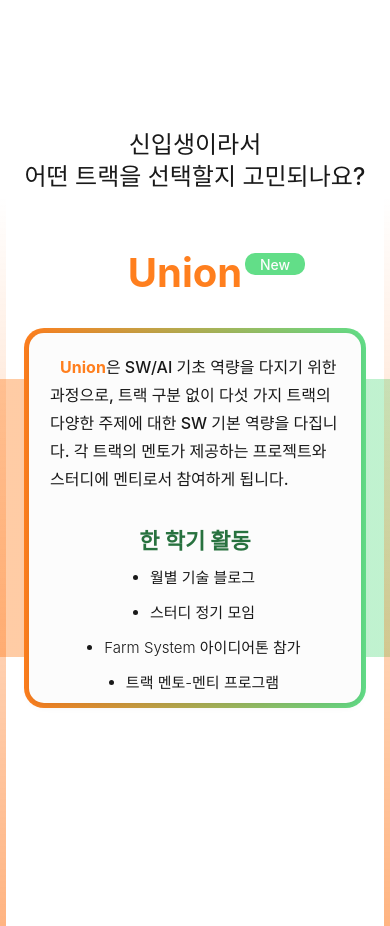
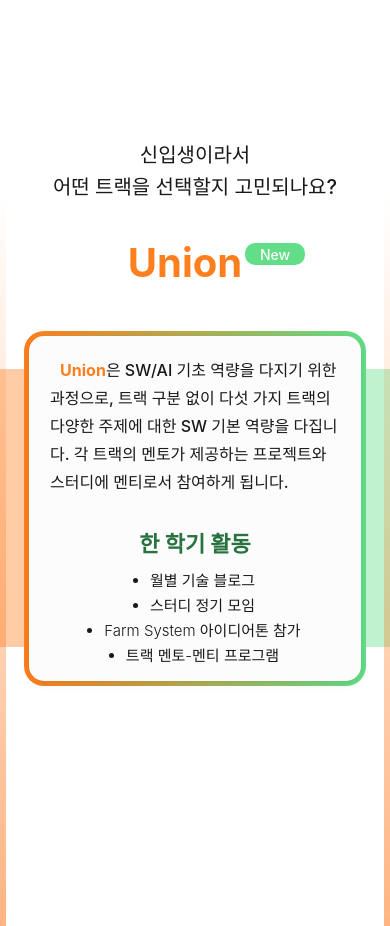
Before and after one commit to karpitony/monorepo-test, a React (Vite) app: page / in a window 390 px wide. Shown: the part 3440-4366 px from the top of the page. Built offline with nearby package versions, Linux system fonts and the light colour scheme; a web font is replaced by a local one.

Commit message:
[Feat] 유니온 앱뷰 반응형 2차 수정

```diff
--- a/src/pages/Main/Union/ContentBox.styled.ts
+++ b/src/pages/Main/Union/ContentBox.styled.ts
@@ -114,14 +114,16 @@ export const ListBox = styled.div<{ $isApp: boolean}>`
   flex-direction: column;
   align-items: ${(props) => (props.$isApp ? "center" : "start")};
   justify-content: center;
+  padding-bottom: ${(props) => (props.$isApp ? "15px" : "0px")};
   /* background-color: orange; */
 `
 
 export const Li = styled.li<{
+  $isApp: boolean;
   $isMobile: boolean;
   $isTiny?: boolean;
 }>`
-  height: 35px;
+  height: ${(props) => (props.$isApp ? "25px" : "35px")};
 
   font-style: normal;
   font-weight: 300;
--- a/src/pages/Main/Union/ContentBox.tsx
+++ b/src/pages/Main/Union/ContentBox.tsx
@@ -35,34 +35,34 @@ export default function ContentBox() {
           <S.ActivityList $isMobile={isMobile} $isTiny={isTiny}>
             {isApp ? (
               <S.ListBox $isApp={isApp}>
-                <S.Li $isMobile={isMobile} $isTiny={isTiny}>
+                <S.Li $isApp={isApp} $isMobile={isMobile} $isTiny={isTiny}>
                   월별 기술 블로그
                 </S.Li>
-                <S.Li $isMobile={isMobile} $isTiny={isTiny}>
+                <S.Li $isApp={isApp} $isMobile={isMobile} $isTiny={isTiny}>
                   스터디 정기 모임
                 </S.Li>
-                <S.Li $isMobile={isMobile} $isTiny={isTiny}>
+                <S.Li $isApp={isApp} $isMobile={isMobile} $isTiny={isTiny}>
                   Farm System 아이디어톤 참가
                 </S.Li>
-                <S.Li $isMobile={isMobile} $isTiny={isTiny}>
+                <S.Li $isApp={isApp} $isMobile={isMobile} $isTiny={isTiny}>
                   트랙 멘토-멘티 프로그램
                 </S.Li>
               </S.ListBox>
             ) : (
               <>
                 <S.ListBox $isApp={isApp}>
-                  <S.Li $isMobile={isMobile} $isTiny={isTiny}>
+                  <S.Li $isApp={isApp} $isMobile={isMobile} $isTiny={isTiny}>
                     월별 기술 블로그
                   </S.Li>
-                  <S.Li $isMobile={isMobile} $isTiny={isTiny}>
+                  <S.Li $isApp={isApp} $isMobile={isMobile} $isTiny={isTiny}>
                     스터디 정기 모임
                   </S.Li>
                 </S.ListBox>
                 <S.ListBox $isApp={isApp}>
-                  <S.Li $isMobile={isMobile} $isTiny={isTiny}>
+                  <S.Li $isApp={isApp} $isMobile={isMobile} $isTiny={isTiny}>
                     Farm System 아이디어톤 참가
                   </S.Li>
-                  <S.Li $isMobile={isMobile} $isTiny={isTiny}>
+                  <S.Li $isApp={isApp} $isMobile={isMobile} $isTiny={isTiny}>
                     트랙 멘토-멘티 프로그램
                   </S.Li>
                 </S.ListBox>
--- a/src/pages/Main/Union/Union.styled.ts
+++ b/src/pages/Main/Union/Union.styled.ts
@@ -11,7 +11,7 @@ export const Container = styled.section<{ $isMobile: boolean }>`
   padding: ${(props) => (props.$isMobile ? "5px" : "0")};
 `;
 
-export const IntroduceText = styled.p<{ $isMobile: boolean }>`
+export const IntroduceText = styled.p<{ $isApp: boolean; $isMobile: boolean }>`
   width: ${(props) => (props.$isMobile ? "100%" : "500px")};
   height: ${(props) => (props.$isMobile ? "auto" : "86px")};
 
@@ -19,10 +19,10 @@ export const IntroduceText = styled.p<{ $isMobile: boolean }>`
   color: var(--FarmSystem_Black);
   font-style: normal;
   font-weight: 500;
-  font-size: ${(props) => (props.$isMobile ? "24px" : "36px")};
+  font-size: ${(props) => (props.$isApp ? "20px" : props.$isMobile ? "24px" : "36px")};
   line-height: ${(props) => (props.$isMobile ? "32px" : "43px")};
 
-  margin-bottom: ${(props) => (props.$isMobile ? "50px" : "70px")};
+  margin-bottom: ${(props) => (props.$isApp ? "30px" : props.$isMobile ? "50px" : "70px")};
 `;
 
 export const UnionTextContainer = styled.div<{ $isMobile: boolean; $isApp: boolean }>`
--- a/src/pages/Main/Union/Union.tsx
+++ b/src/pages/Main/Union/Union.tsx
@@ -7,7 +7,7 @@ export default function Union() {
 
   return (
     <S.Container $isMobile={isMobile} id="union">
-      <S.IntroduceText $isMobile={isMobile}>
+      <S.IntroduceText $isApp={isApp} $isMobile={isMobile}>
         <p>신입생이라서</p>
         <p>어떤 트랙을 선택할지 고민되나요?</p>
       </S.IntroduceText>
```
